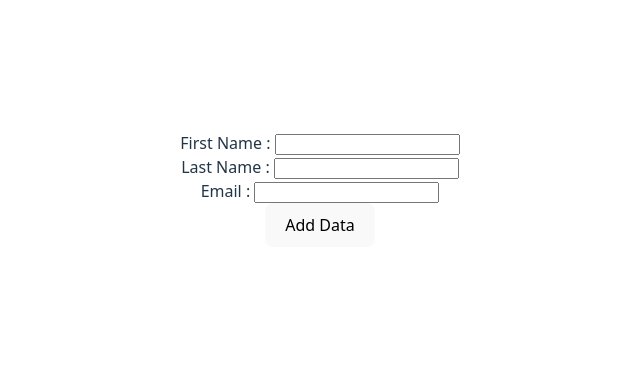
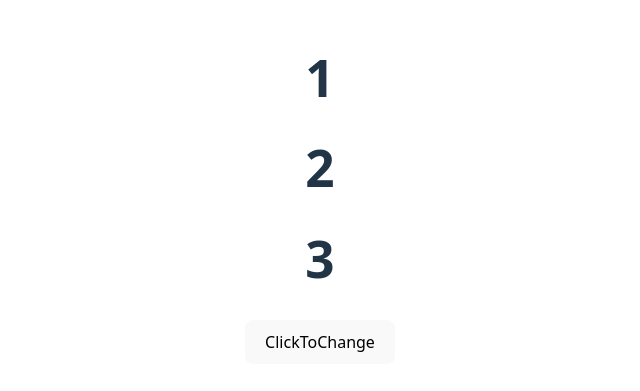
Before and after one commit to SaiDurga-28/React, a React (Vite) app: page / in a window 1280 px wide. Shown: the part 211-602 px from the top of the page, without its empty margins (320-960 px from the left). Built offline with nearby package versions, Linux system fonts and the light colour scheme.

Commit message:
UseStateArrayExample

```diff
--- a/src/App.jsx
+++ b/src/App.jsx
@@ -9,6 +9,7 @@ import Component1 from './Component1'
 import Component2 from './Component2'
 import Component from './Component'
 import Hook_1_Task_Cards from './Hook_1_Task_Cards'
+import UseStateArrayExample from './UseStateArrayExample'
 // import Hook_useState from './Hook_useState'
 // import FunctionalComponent from './FunctionComponent.jsx'
 // import FormComponent from './FormComponent'
@@ -87,7 +88,8 @@ function App() {
 } */}
 {/* <Component/> */}
 {/* <Hook_useState /> */}
-<Hook_1_Task_Cards/>
+{/* <Hook_1_Task_Cards/> */}
+<UseStateArrayExample/>
     </>
   )
 }
--- /dev/null
+++ b/src/UseStateArrayExample.jsx
@@ -0,0 +1,19 @@
+import React from "react";
+import { useState } from "react";
+function UseStateArrayExample(){
+    const [data,setdata]=useState([1,2,3])
+    const change=()=>{
+        setdata([4,5,6,7,8])
+    }
+    return(
+        <>
+            {
+                data.map(ele=>{
+                    return <h1>{ele}</h1>
+                })
+            }
+            <button onClick={change}>ClickToChange</button>
+        </>
+    )
+}
+export default UseStateArrayExample
```
